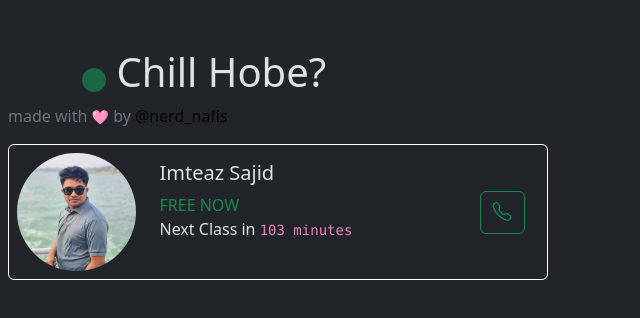
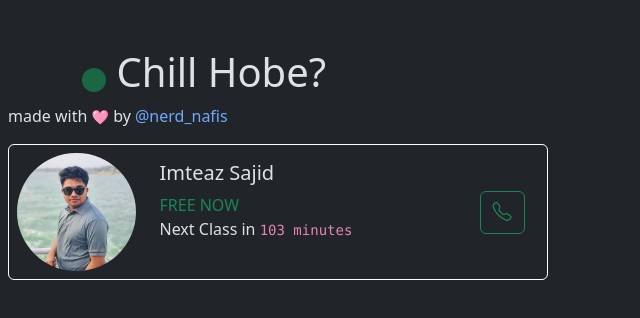
Before and after one commit to nerd-nafis/chillhbe, a plain HTML site: page index.html in a window 1280 px wide. Shown: the whole page, without its empty margins (0-640 px from the left). Drawn offline with nearby package versions, Linux system fonts and the light colour scheme.

Commit message:
Update index.html

```diff
--- a/index.html
+++ b/index.html
@@ -72,7 +72,7 @@
                 </div>
               </div>
 -->
-<p class="text-secondary">made with <code>🩷</code> by<a href="http://www.instagram.com/nerd_nafis" class="text-decoration-none text-black"> @nerd_nafis</a> </p>
+<p class="">made with <code>🩷</code> by<a href="http://www.instagram.com/nerd_nafis" class="text-decoration-none"> @nerd_nafis</a> </p>
         </main>
         <footer>
             <!-- place footer here -->
```
